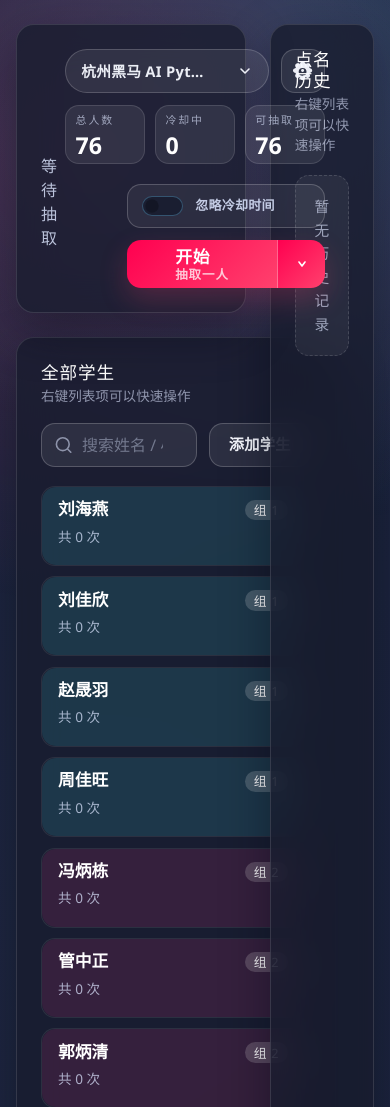
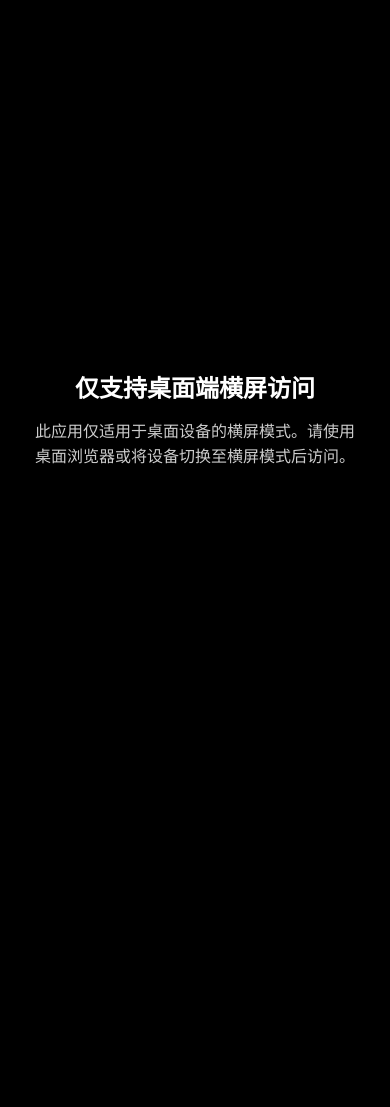
Before and after one commit to KARPED1EM/PickMe, a FastAPI app: page / in a window 390 px wide. Shown: the top 1107 px of the page. After the commit the page ends 464 px from the top, so only its background shows below. Run offline with FastAPI, Linux system fonts and the light colour scheme; parts of the project's set-up code (start-up, migrations or seed data) failed here and were passed over; some libraries are stand-ins or nearby versions.

Commit message:
fear: add mobile and portrait orientation blocking with black screen overlay (#2)
* Initial plan

* Add mobile/portrait orientation blocking overlay

- Add CSS-based overlay for mobile and portrait devices
- Show black screen with centered message for unsupported configurations
- Add JavaScript for dynamic viewport change detection
- Preserve desktop landscape functionality

Co-authored-by: KARPED1EM <89320463+KARPED1EM@users.noreply.github.com>

---------

Co-authored-by: copilot-swe-agent[bot] <198982749+Copilot@users.noreply.github.com>
Co-authored-by: KARPED1EM <89320463+KARPED1EM@users.noreply.github.com>

```diff
--- a/app/static/css/style.css
+++ b/app/static/css/style.css
@@ -3,6 +3,49 @@
     --control-radius: 14px;
     --control-height: 44px;
     --control-padding-x: 1.2rem;
+}
+
+/* Mobile/Portrait Orientation Block */
+.unsupported-overlay {
+    display: none;
+    position: fixed;
+    inset: 0;
+    z-index: 9999;
+    background: #000;
+    color: #fff;
+    flex-direction: column;
+    align-items: center;
+    justify-content: center;
+    padding: 2rem;
+    text-align: center;
+}
+
+.unsupported-overlay.is-visible {
+    display: flex;
+}
+
+.unsupported-message {
+    max-width: 600px;
+    line-height: 1.6;
+}
+
+.unsupported-message h1 {
+    font-size: 1.5rem;
+    margin: 0 0 1rem;
+    font-weight: 600;
+}
+
+.unsupported-message p {
+    font-size: 1rem;
+    margin: 0;
+    opacity: 0.8;
+}
+
+/* Show overlay on portrait orientation or small viewports */
+@media (max-width: 767px), (orientation: portrait) and (max-height: 1024px) {
+    .unsupported-overlay {
+        display: flex;
+    }
 }
 
 /* Base */
--- a/app/static/js/app.js
+++ b/app/static/js/app.js
@@ -31,11 +31,38 @@ const dom = {
     historyGroups: $("history-groups"),
     historyEmpty: document.querySelector("[data-history-empty]"),
     resultControlsShell: document.querySelector('.result-controls-shell'),
+    unsupportedOverlay: $("unsupported-overlay"),
 };
 
 const THRESHOLD_W = 1040;
 const THRESHOLD_H = 600;
 const WINDOW_SIZE_CHECK_DELAY = 320;
+
+// Check if device should show unsupported overlay
+function checkDeviceSupport() {
+    const overlay = dom.unsupportedOverlay;
+    if (!overlay) return;
+
+    const width = window.innerWidth || document.documentElement.clientWidth || 0;
+    const height = window.innerHeight || document.documentElement.clientHeight || 0;
+    const isPortrait = height > width;
+    const isMobile = width < 768;
+    const isTouchDevice = 'ontouchstart' in window || navigator.maxTouchPoints > 0;
+
+    // Show overlay for mobile devices, portrait orientation, or very small screens
+    if (isMobile || (isPortrait && isTouchDevice)) {
+        overlay.classList.add('is-visible');
+    } else {
+        overlay.classList.remove('is-visible');
+    }
+}
+
+// Initial check
+checkDeviceSupport();
+
+// Listen for orientation and resize changes
+window.addEventListener('resize', checkDeviceSupport, { passive: true });
+window.addEventListener('orientationchange', checkDeviceSupport, { passive: true });
 
 const DRAW_MODES = Object.freeze({
     SINGLE: "single",
--- a/app/templates/index.html
+++ b/app/templates/index.html
@@ -9,6 +9,12 @@
     <link rel="stylesheet" href="{{ url_path_for('static', path='css/style.css') }}">
 </head>
 <body class="app-body">
+<div class="unsupported-overlay" id="unsupported-overlay">
+    <div class="unsupported-message">
+        <h1>仅支持桌面端横屏访问</h1>
+        <p>此应用仅适用于桌面设备的横屏模式。请使用桌面浏览器或将设备切换至横屏模式后访问。</p>
+    </div>
+</div>
 <div class="app-backdrop"></div>
 <main class="app-main container-xxl px-3 px-lg-4 py-4">
     <div class="app-grid">
```
